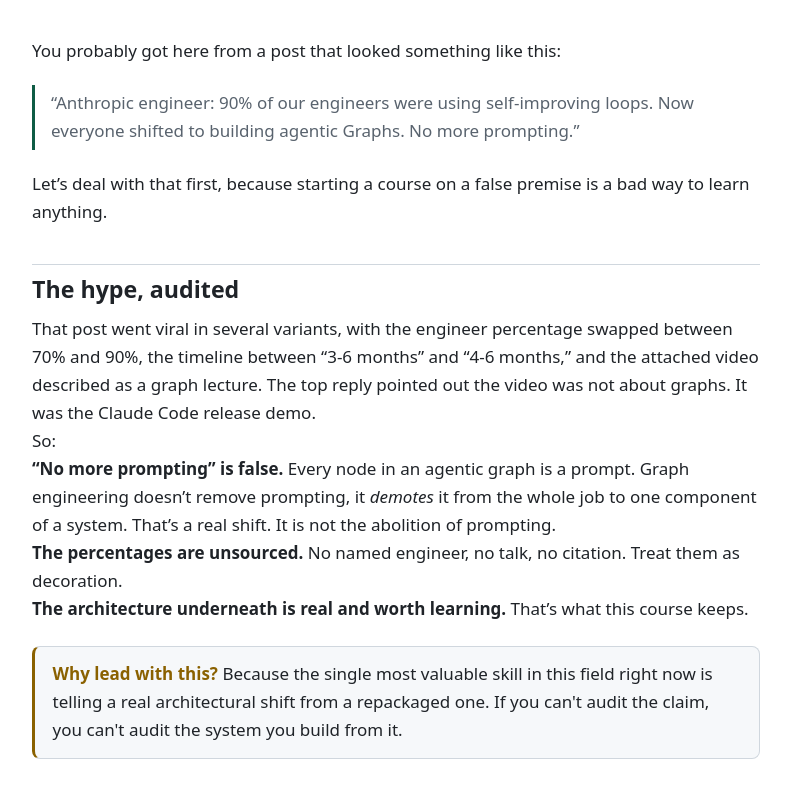
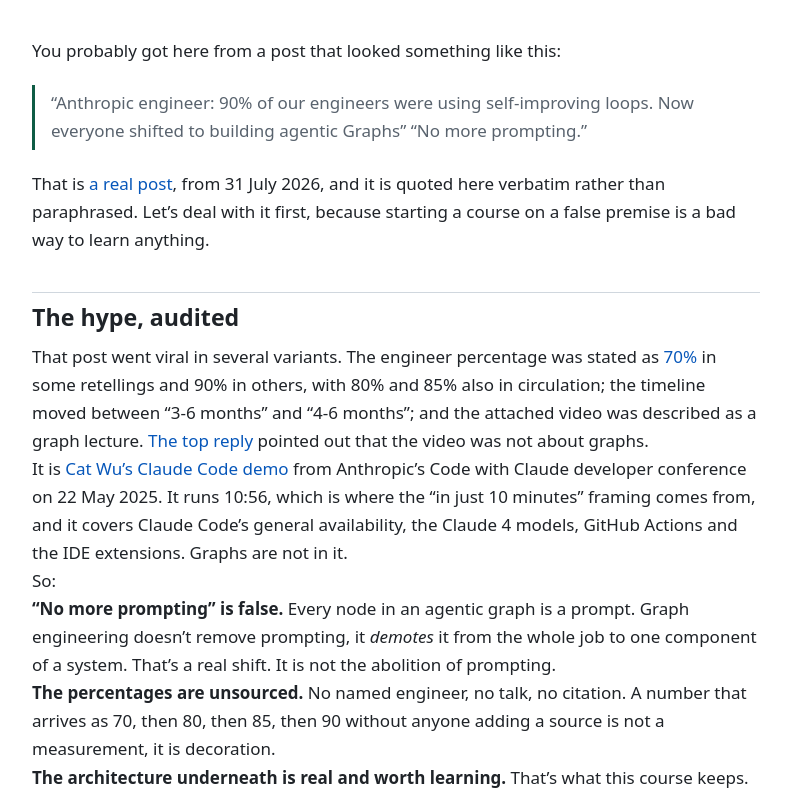
Before and after one commit to brianbaldock/graph-engineering-course, an Astro site: page /lessons/00-what-this-is in a window 1280 px wide. Shown: the part 625-1420 px from the top of the page, without its empty margins (244-1035 px from the left). Built offline with nearby package versions, Linux system fonts and the light colour scheme; Astro itself is replaced by a stand-in of ours; some packages are replaced by stand-ins of ours.

Commit message:
Cite the viral claim the course opens by auditing
Lesson 0 made six factual assertions about a specific post: what it said,
that the percentage varied between retellings, that the timeline moved,
and that the attached video was the Claude Code release demo rather than
a graph lecture. None of them were cited.

A course whose opening move is "the percentages are unsourced, treat them
as decoration" does not get to make unsourced claims about the thing it
is auditing. That was the sharpest contradiction left on the site and the
one most likely to be found by the audience most likely to have seen the
original.

Four new registry entries, all verified reachable:

  viral-claim-original          @zodchiii, 31 Jul 2026
  viral-claim-top-reply         @echantech1, the "not a video on graphs" reply
  viral-claim-variant-70        @zachtratar, the 70% / 3-6 month variant
  anthropic-claude-code-keynote Cat Wu's demo, Code with Claude, 22 May 2025

Two claims got sharper in the process. The percentage did not just swap
between 70 and 90: 80 and 85 were also in circulation, and a number that
arrives as four different values without a source is a better illustration
of the point than "unsourced" was. And the video is not merely "the Claude
Code release demo" but a specific identifiable talk, 10:56 long, which is
where the "in just 10 minutes" framing came from.

Proven by sabotage: a dead URL on a new entry, an uncited registry entry,
and a lesson citing a nonexistent key all exit non-zero. Clean tree green,
13 sources resolve, build and astro check clean.

```diff
--- a/src/content/lessons/00-what-this-is.md
+++ b/src/content/lessons/00-what-this-is.md
@@ -5,22 +5,29 @@ part: "Part 0 — Orientation"
 summary: "The honest version of the graph engineering pitch, minus the hype that got it trending."
 minutes: 10
 hands_on: false
+sources:
+  - viral-claim-original
+  - viral-claim-top-reply
+  - viral-claim-variant-70
+  - anthropic-claude-code-keynote
 ---
 
 You probably got here from a post that looked something like this:
 
-> "Anthropic engineer: 90% of our engineers were using self-improving loops. Now everyone shifted to building agentic Graphs. No more prompting."
+> "Anthropic engineer: 90% of our engineers were using self‑improving loops. Now everyone shifted to building agentic Graphs" "No more prompting."
 
-Let's deal with that first, because starting a course on a false premise is a bad way to learn anything.
+That is [a real post](https://x.com/zodchiii/status/2083134599832408208), from 31 July 2026, and it is quoted here verbatim rather than paraphrased. Let's deal with it first, because starting a course on a false premise is a bad way to learn anything.
 
 ## The hype, audited
 
-That post went viral in several variants, with the engineer percentage swapped between 70% and 90%, the timeline between "3-6 months" and "4-6 months," and the attached video described as a graph lecture. The top reply pointed out the video was not about graphs. It was the Claude Code release demo.
+That post went viral in several variants. The engineer percentage was stated as [70%](https://x.com/zachtratar/status/2081530269044298084) in some retellings and 90% in others, with 80% and 85% also in circulation; the timeline moved between "3-6 months" and "4-6 months"; and the attached video was described as a graph lecture. [The top reply](https://x.com/echantech1/status/2083239341766406291) pointed out that the video was not about graphs.
+
+It is [Cat Wu's Claude Code demo](https://www.youtube.com/watch?v=5nmVr9_CuJg) from Anthropic's Code with Claude developer conference on 22 May 2025. It runs 10:56, which is where the "in just 10 minutes" framing comes from, and it covers Claude Code's general availability, the Claude 4 models, GitHub Actions and the IDE extensions. Graphs are not in it.
 
 So:
 
 - **"No more prompting" is false.** Every node in an agentic graph is a prompt. Graph engineering doesn't remove prompting, it *demotes* it from the whole job to one component of a system. That's a real shift. It is not the abolition of prompting.
-- **The percentages are unsourced.** No named engineer, no talk, no citation. Treat them as decoration.
+- **The percentages are unsourced.** No named engineer, no talk, no citation. A number that arrives as 70, then 80, then 85, then 90 without anyone adding a source is not a measurement, it is decoration.
 - **The architecture underneath is real and worth learning.** That's what this course keeps.
 
 <div class="callout">
--- a/src/data/collab_stats.json
+++ b/src/data/collab_stats.json
@@ -1,6 +1,6 @@
 {
   "first_entry": "2026-05-21",
-  "last_entry": "2026-08-12",
-  "journal_days": 69,
+  "last_entry": "2026-08-13",
+  "journal_days": 70,
   "skills": 147
 }
--- a/src/data/sources.yaml
+++ b/src/data/sources.yaml
@@ -92,3 +92,53 @@ sqlite-null-uniqueness:
   checked: "2026-08-12"
   supports:
     - "SQLite treats NULL values as distinct from one another in UNIQUE indexes, so multiple rows with a NULL in the unique column are permitted."
+
+# --- The viral claim this course audits ------------------------------------
+# Lesson 0 opens by auditing a specific post. A course whose first move is
+# "these percentages are unsourced" does not get to make its own unsourced
+# assertions about what the post said, how it varied, or what the video was.
+# These four entries are the evidence for that audit.
+#
+# Note on durability: social posts get deleted. These resolved 200 on the
+# checked date, and the Wayback snapshot below is the fallback if a primary
+# disappears. If one starts 404ing, that is itself worth reporting in the
+# lesson rather than quietly swapping the link.
+
+viral-claim-original:
+  title: "\"Anthropic engineer: 90% of our engineers were using self-improving loops...\""
+  publisher: "@zodchiii on X, 31 July 2026"
+  url: "https://x.com/zodchiii/status/2083134599832408208"
+  checked: "2026-08-13"
+  supports:
+    - "The viral post quotes an unnamed \"Anthropic engineer\" saying 90% of engineers were using self-improving loops and that everyone shifted to building agentic Graphs."
+    - "The post asserts \"No more prompting.\""
+    - "The post attributes the content to a 10-minute live Claude Code build from a blank terminal."
+    - "No named engineer, talk, or citation is given for the percentage."
+
+viral-claim-top-reply:
+  title: "Top reply: \"This is not a video on graphs\""
+  publisher: "@echantech1 on X, 31 July 2026"
+  url: "https://x.com/echantech1/status/2083239341766406291"
+  checked: "2026-08-13"
+  supports:
+    - "The top reply to the viral post states the attached video is not about graphs and is the original Claude release video."
+
+viral-claim-variant-70:
+  title: "Variant citing 70% and a 3-6 month timeline"
+  publisher: "@zachtratar on X"
+  url: "https://x.com/zachtratar/status/2081530269044298084"
+  checked: "2026-08-13"
+  supports:
+    - "The same claim circulated with the engineer percentage stated as 70% rather than 90%."
+    - "Variants attach a \"in 3-6 months, we'll all be building graphs\" timeline."
+    - "The quoted percentage drifted across retellings (70%, 80%, 85%, 90%), which is the signature of an unsourced number."
+
+anthropic-claude-code-keynote:
+  title: "Anthropic Code with Claude Keynote: Cat Wu Demo"
+  publisher: "Anthropic / Code with Claude conference, 22 May 2025"
+  url: "https://www.youtube.com/watch?v=5nmVr9_CuJg"
+  checked: "2026-08-13"
+  supports:
+    - "The video attached to the viral post is Cat Wu's Claude Code demo from Anthropic's Code with Claude developer conference on 22 May 2025."
+    - "The demo is about Claude Code general availability, Claude 4 models, GitHub Actions and IDE extensions. It does not present graph engineering."
+    - "The video runs 10:56, which is the source of the \"10 minutes\" framing in the viral post."
```
